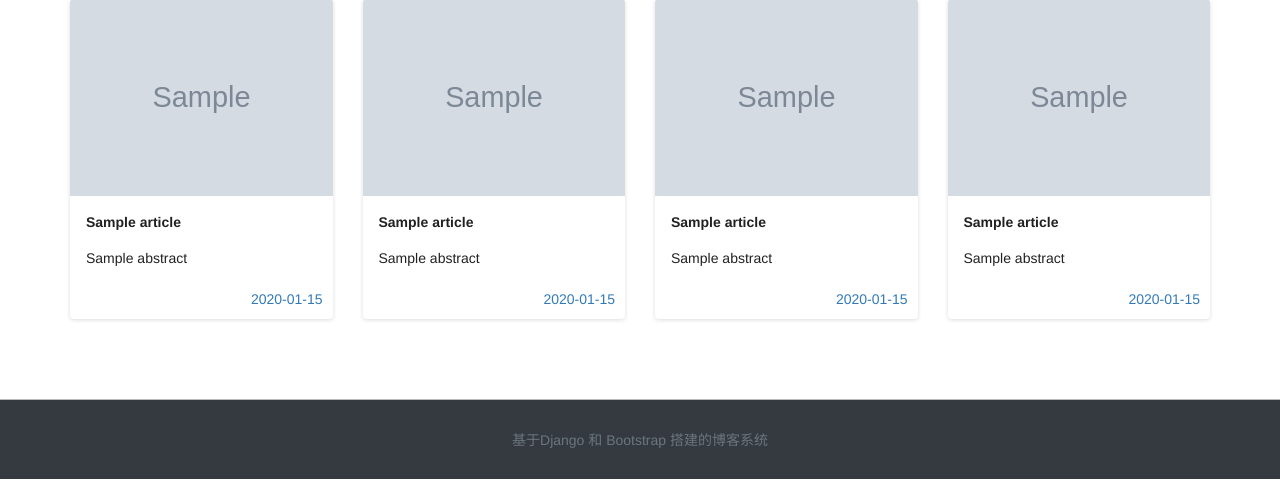
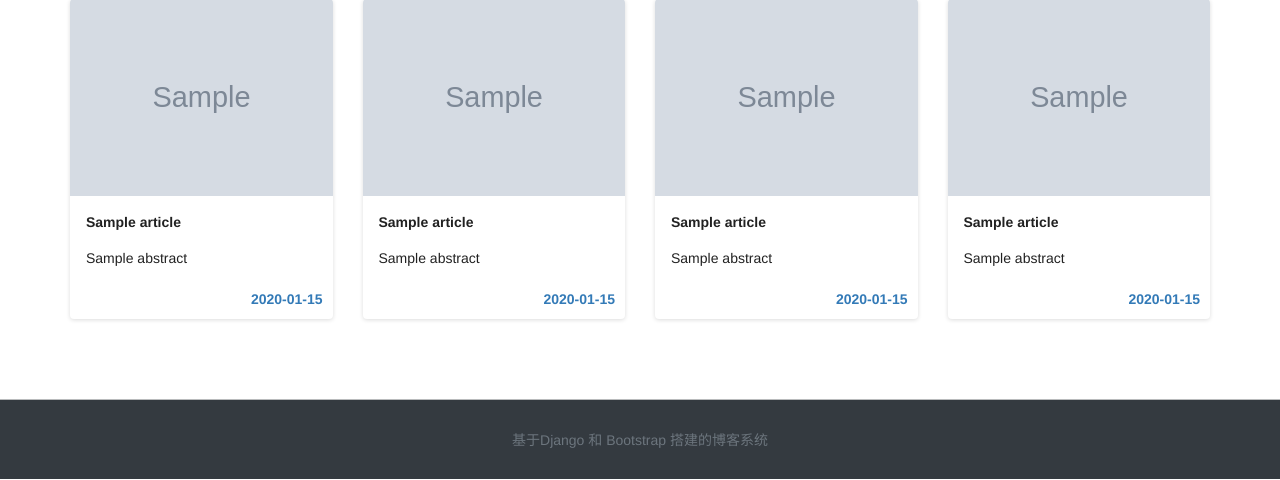
Before and after one commit to fasthro/mysite, a Django app: template blog/templates/blog/mz.html in a window 1280 px wide. Shown: the part 425-905 px from the top of the page. Run offline with Django 3.2, Linux system fonts and the light colour scheme; the template is opened without the code that fills it: most values are stand-ins (such as "Sample title", 1, 10 or a date in 2020); grey boxes marked "Sample" are stand-in pictures; some libraries are stand-ins or nearby versions.

Commit message:
css 修改

```diff
--- a/blog/static/css/blog.css
+++ b/blog/static/css/blog.css
@@ -400,7 +400,6 @@ body{
     -webkit-box-orient: vertical;
     -webkit-line-clamp: 4;
     display: -webkit-box;
-    max-height: 6em;
     line-height: 1.5em;
     color: rgba(0,0,0,0.87);
     font-size: 14px;
@@ -413,15 +412,13 @@ body{
 
 .mz-item-time {
     text-align: right;
-}
-
-.mz-item-time p{
     margin: 10px;
 }
 
 .mz-item-view a{
     text-decoration: none;
 }
+
 /***/
 @media (max-width: 768px) {
     /** 导航栏标志 */
--- a/blog/templates/blog/base/mz-article.html
+++ b/blog/templates/blog/base/mz-article.html
@@ -12,12 +12,12 @@
                     <b>{{ article.title }}</b>
                 </div>
                 <div class="mz-item-content-kong"></div>
-                <div class="mz-item-subtitle">
+                <div class="mz-item-abstract">
                     <p>{{ article.abstract }}</p>
                 </div>
             </div>
             <div class="mz-item-time">
-                <p>{{ article.create_time | date:"Y-m-d" }}</p>
+                <b>{{ article.create_time | date:"Y-m-d" }}</b>
             </div>
         </div>
     </a>
```
